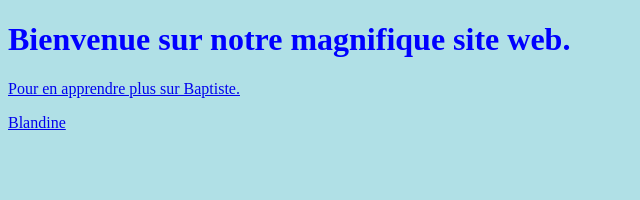
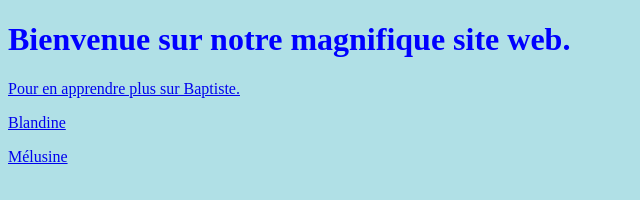
Before and after one commit to Babou-69/Projet_Fin_ann-e_CapECL2A, a plain HTML site: page index.html in a window 1280 px wide. Shown: the full height of the page, 0-640 px from the left. Drawn offline with Linux system fonts and the light colour scheme.

Commit message:
Update index.html

```diff
--- a/index.html
+++ b/index.html
@@ -12,6 +12,6 @@ p    {color: red;}
 <h1>Bienvenue sur notre magnifique site web.</h1>
 <a href="Baptiste.html">Pour en apprendre plus sur Baptiste.</a>
 <p><a href="Page_Blandine.html">Blandine</a></p>
-
+<a href="Page_mélusine.html">Mélusine</a>
 </body>
 </html>
```
